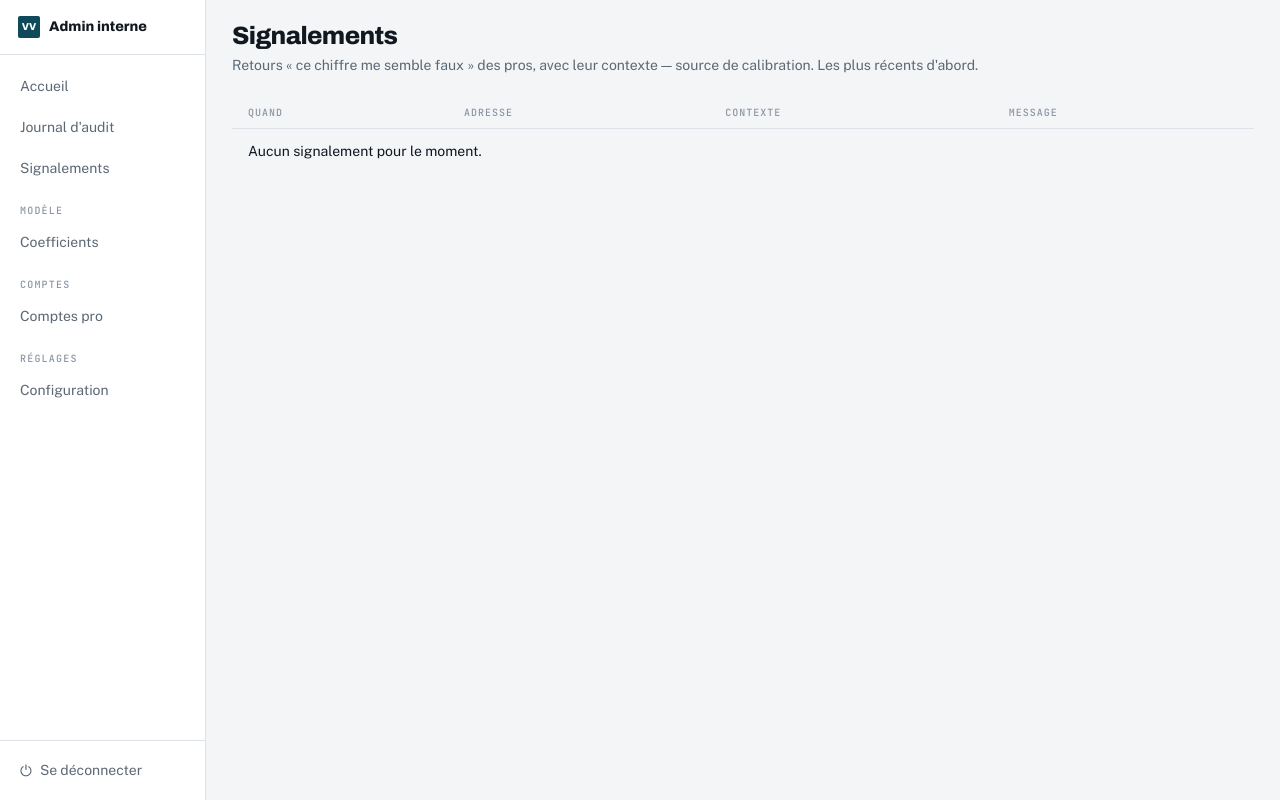
After one commit to nmoral/valeur-verte, a Symfony app: template app/templates/admin/signalements.html.twig in a window 1280 px wide. The commit adds this page. Run offline with Twig, Linux system fonts and the light colour scheme; the template is opened without the code that fills it, so the values that code supplies are empty; some libraries are stand-ins or nearby versions.

Commit message:
feat(admin): page /signalements listant les retours + nav (green)
Refs #49

```diff
--- a/app/templates/admin/base.html.twig
+++ b/app/templates/admin/base.html.twig
@@ -10,6 +10,7 @@
         <nav class="side">
             <a href="{{ path('admin') }}"{{ route == 'admin' ? ' class="on"' : '' }}>Accueil</a>
             <a href="{{ path('admin_journal') }}"{{ route == 'admin_journal' ? ' class="on"' : '' }}>Journal d'audit</a>
+            <a href="{{ path('admin_signalements') }}"{{ route == 'admin_signalements' ? ' class="on"' : '' }}>Signalements</a>
             <p class="sect">Modèle</p>
             <a href="{{ path('admin_coefficients') }}"{{ route == 'admin_coefficients' ? ' class="on"' : '' }}>Coefficients</a>
             <p class="sect">Comptes</p>
--- /dev/null
+++ b/app/templates/admin/signalements.html.twig
@@ -0,0 +1,40 @@
+{% extends 'admin/base.html.twig' %}
+
+{% block title %}Signalements · Admin interne · Valeur Verte{% endblock %}
+
+{% block admin_title %}Signalements{% endblock %}
+
+{% block admin_subtitle %}<p>Retours « ce chiffre me semble faux » des pros, avec leur contexte — source de calibration. Les plus récents d'abord.</p>{% endblock %}
+
+{% block admin_content %}
+    <table>
+        <thead>
+            <tr>
+                <th>Quand</th>
+                <th>Adresse</th>
+                <th>Contexte</th>
+                <th>Message</th>
+            </tr>
+        </thead>
+        <tbody>
+        {% for signalement in signalements %}
+            <tr>
+                <td>{{ signalement.signaleLe|date('d/m/Y H:i') }}</td>
+                <td>{{ signalement.adresse }}</td>
+                <td>
+                    {% set c = signalement.contexte %}
+                    {{ c.dpe_avant|default('?') }} → {{ c.dpe_apres|default('?') }}
+                    {%- if c.n is defined %} · n={{ c.n }}{% endif %}
+                    {%- if c.rayon_km is defined and c.rayon_km is not null %} · {{ c.rayon_km }} km{% endif %}
+                    {%- if c.montant_estime is defined %} · {{ c.montant_estime }} €{% endif %}
+                </td>
+                <td>{{ signalement.message ?? '—' }}</td>
+            </tr>
+        {% else %}
+            <tr>
+                <td colspan="4">Aucun signalement pour le moment.</td>
+            </tr>
+        {% endfor %}
+        </tbody>
+    </table>
+{% endblock %}
```
Also changed, not shown: app/src/Controller/AdminInterne/SignalementsController.php (added, +25 -0 lines).
